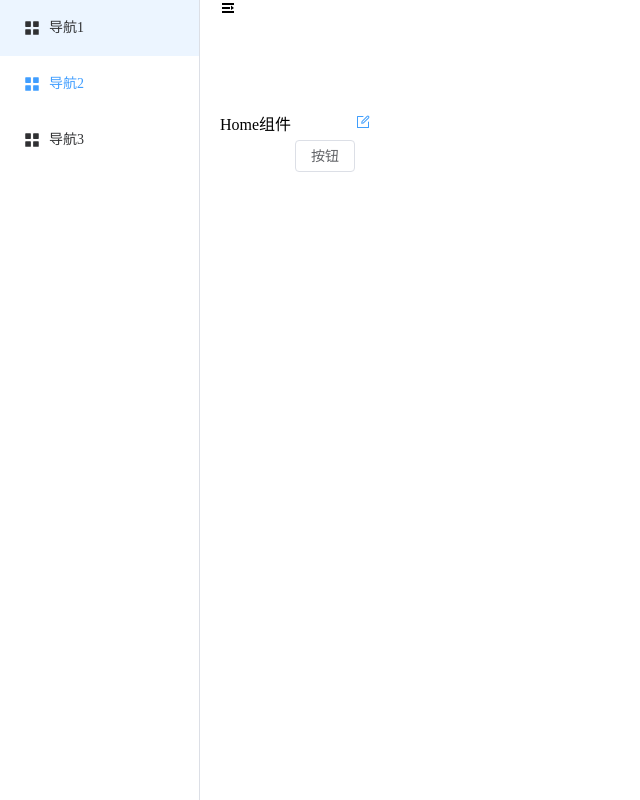
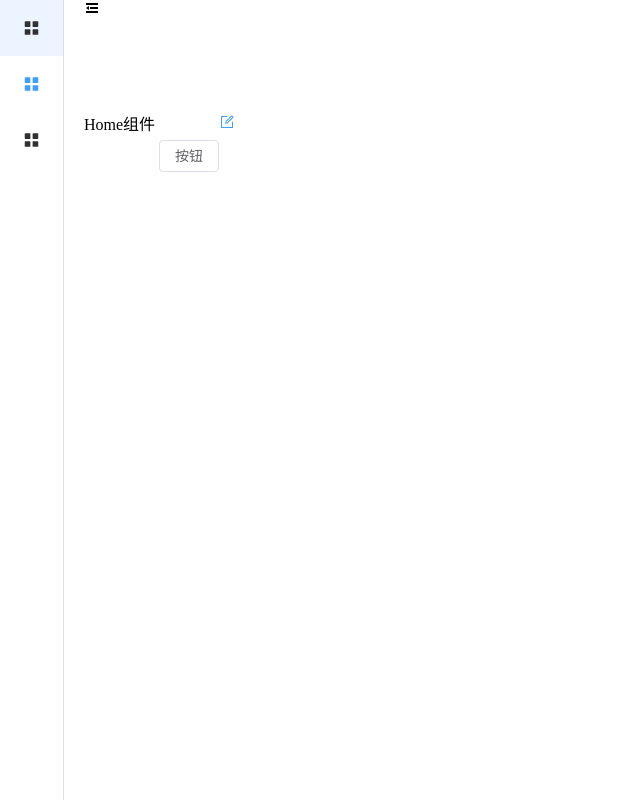
Before and after one commit to jersonwei/vue3-component-extract, a Vue app: page / in a window 1280 px wide. Both pictures are taken after a click on the element 233 px from the left and 10 px from the top of the page. Shown: the whole page, without its empty margins (0-640 px from the left). Built offline with nearby package versions, Linux system fonts and the light colour scheme.

Commit message:
✨ feat(container): 使用双向绑定切换侧边栏状态

```diff
--- a/src/components/container/src/index.vue
+++ b/src/components/container/src/index.vue
@@ -8,11 +8,11 @@ let isCollapse = ref<boolean>(false)
 <template>
   <el-container>
     <el-aside width="auto">
-      <nav-side :isCollapse="isCollapse"></nav-side>
+      <nav-side v-model:collapse="isCollapse"></nav-side>
     </el-aside>
     <el-container>
       <el-header>
-        <nav-header :isCollapse="isCollapse"></nav-header>
+        <nav-header v-model:collapse="isCollapse"></nav-header>
       </el-header>
       <el-main>
         <router-view></router-view>
--- a/src/components/container/src/navHeader/index.vue
+++ b/src/components/container/src/navHeader/index.vue
@@ -1,13 +1,16 @@
 <script setup lang='ts'>
-const props = defineProps<{ isCollapse: boolean }>()
+let props = defineProps<{ collapse: boolean }>()
+let emits = defineEmits(['update:collapse'])
 const toggleMenu = () => {
   // TODO切换修改父组件的数据
+  emits('update:collapse', !props.collapse)
 }
+
 </script>
 <template>
   <span @click="toggleMenu">
-    <el-icon-expand v-if="!isCollapse" style="margin-right:10px"></el-icon-expand>
-    <el-icon-fold v-else></el-icon-fold>
+    <el-icon-expand v-if="!collapse" style="margin-right:10px;cursor: pointer"></el-icon-expand>
+    <el-icon-fold v-else style="cursor: pointer"></el-icon-fold>
   </span>
 </template>
 <style>
--- a/src/components/container/src/navSide/index.vue
+++ b/src/components/container/src/navSide/index.vue
@@ -1,8 +1,8 @@
 <script setup lang='ts'>
-const props = defineProps<{ isCollapse: boolean }>()
+const props = defineProps<{ collapse: boolean }>()
 </script>
 <template>
-  <el-menu :collapse="isCollapse" default-active="2" class="el-menu-vertical-demo">
+  <el-menu :collapse="collapse" default-active="2" class="el-menu-vertical-demo">
     <el-menu-item index="1">
       <el-icon-menu class="el-icon-menu"></el-icon-menu>
       <span>导航1</span>
--- a/src/main.ts
+++ b/src/main.ts
@@ -7,7 +7,6 @@ import * as ElePlusIcons from '@element-plus/icons-vue'
 import { toLine } from './utils'
 const app = createApp(App)
 for (let i in ElePlusIcons) {
-  console.log(toLine(i))
   app.component(`el-icon-${toLine(i)}`, (ElePlusIcons as any)[i])
 }
 app.use(router)
```
